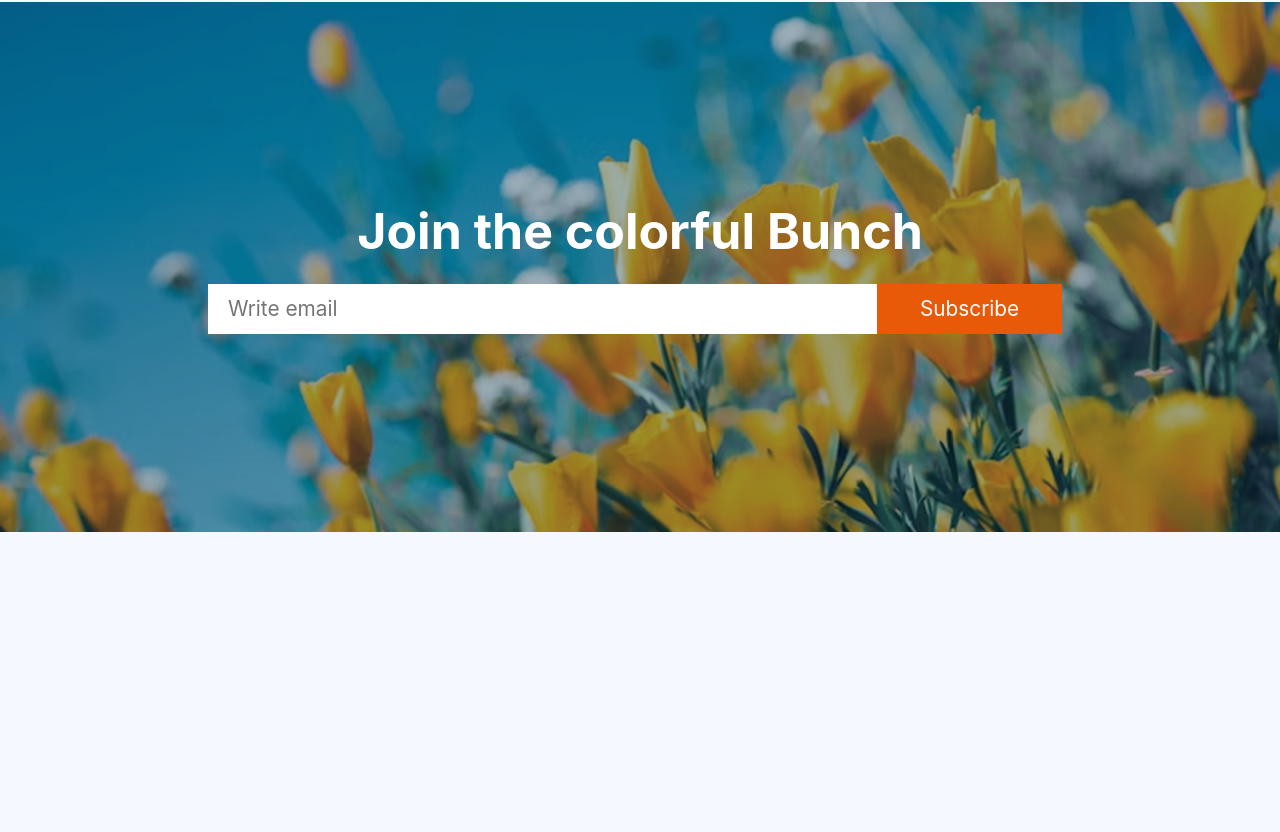
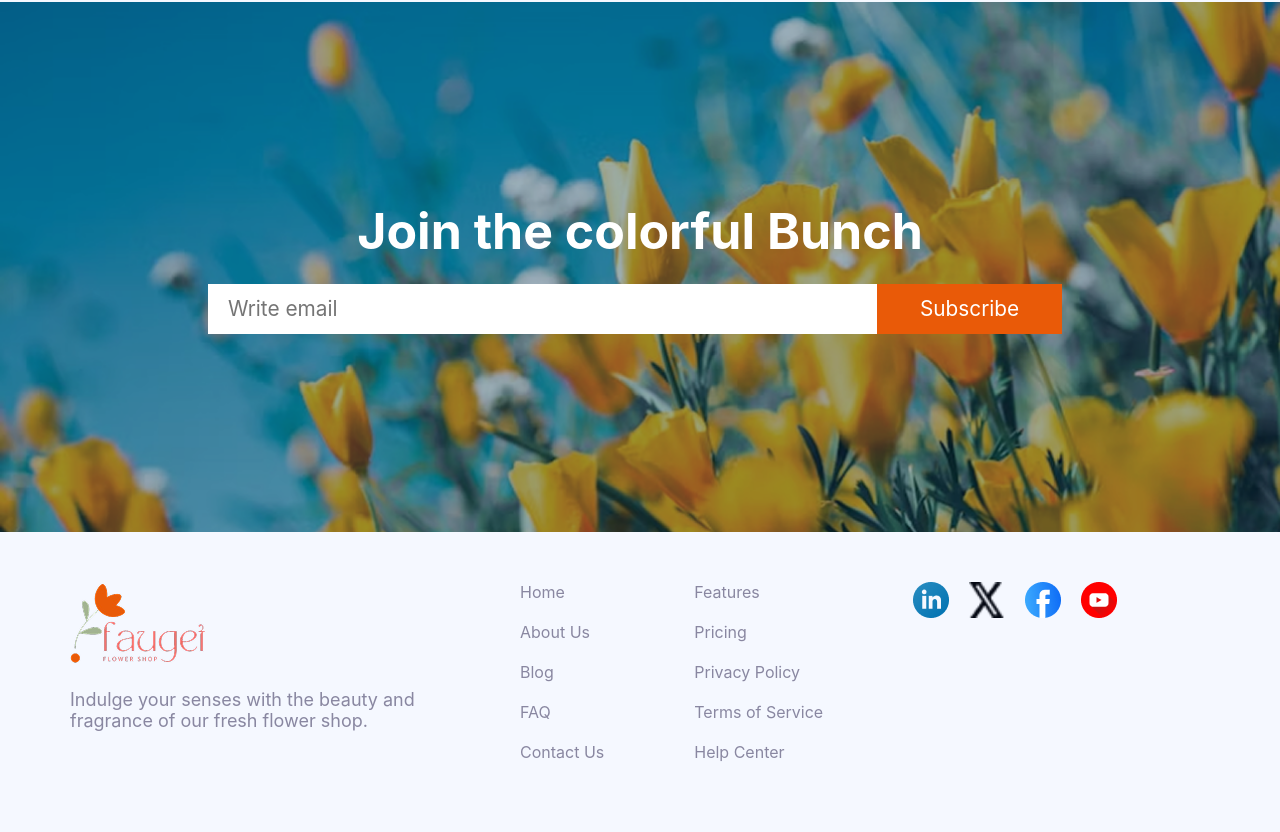
Before and after one commit to shahedkbd/flower-market, a plain HTML site: page index.html in a window 1280 px wide. Shown: the part 3339-4171 px from the top of the page. Before the commit the page ends 3871 px from the top, so only its background shows below. Drawn offline with Linux system fonts and the light colour scheme.

Commit message:
Added Footer Section

```diff
--- a/index.html
+++ b/index.html
@@ -101,7 +101,7 @@
                 <img src="./assets/flower-store.png" alt="" class="flower-store">
             </div>
             <div class="flower_plants_section_right">
-                <h2 class="noto-serif-font flower_planks_title">Flower & Plants Lover</h2>
+                <h2 class="noto-serif-font flower_planks_title">Flower & Plants <br class="hide"> Lover</h2>
                 <ul>
                     <li class="inter-font gray-color flower_planks_description">Indulge your senses with the beauty and fragrance of our fresh flower shop. From classic roses to exotic blooms, we offer a wide variety of fresh.</li>
                     <li class="inter-font gray-color flower_planks_description">Indulge your senses with the beauty and fragrance of our fresh flower shop. From classic roses to exotic blooms, we offer a wide variety of fresh.</li>
@@ -139,11 +139,34 @@
                 <input type="email" placeholder="Write email" id="email-box" class="inter-font">
                 <input type="submit" value="Subscribe" id="subscribe-button" class="inter-font">
             </div>
-
         </section>
     </main>
-    <footer>
-
+    <!-- Footer Section -->
+    <footer class="footer-section">
+        <div class="logo-text">
+            <img src="./assets/logo.png" alt="">
+            <h4 class="inter-font gray-color">Indulge your senses with the beauty and fragrance of our fresh flower shop. </h4>
+        </div>
+        <ul class="footer-menu">
+            <li class="inter-font gray-color">Home</li>
+            <li class="inter-font gray-color">About Us</li>
+            <li class="inter-font gray-color">Blog</li>
+            <li class="inter-font gray-color">FAQ</li>
+            <li class="inter-font gray-color">Contact Us</li>
+        </ul>
+        <ul class="footer-quicklink">
+            <li class="inter-font gray-color">Features</li>
+            <li class="inter-font gray-color">Pricing</li>
+            <li class="inter-font gray-color">Privacy Policy</li>
+            <li class="inter-font gray-color">Terms of Service</li>
+            <li class="inter-font gray-color">Help Center</li>
+        </ul>
+        <div class="social-logo">
+            <img src="./assets/icon-linkedin.png" alt="" width="36px" height="36px">
+            <img src="./assets/icon-twitter.png" alt="" width="36px" height="36px">
+            <img src="./assets/icon-facebook.png" alt="" width="36px" height="36px">
+            <img src="./assets/icon-youtube.png" alt="" width="36px" height="36px">
+        </div>
     </footer>
 </body>
 </html>
--- a/styles/flower.css
+++ b/styles/flower.css
@@ -45,7 +45,8 @@ body{
 .hero_section,
 .product_section,
 .flower_plants_section,
-.latest-deals_section{
+.latest-deals_section,
+.footer-section{
     max-width: 1140px;
 }
 /* Colors */
@@ -208,7 +209,22 @@ body{
     top: 0px;
     left: 320px;
     z-index: 3;
+
  }
+ /* Trusted Sticker Animation */
+ @-webkit-keyframes rotating {
+    from{
+        -webkit-transform: rotate(0deg);
+    }
+    to{
+        -webkit-transform: rotate(360deg);
+    }
+}
+
+.trusted-badge {
+    -webkit-animation: rotating 3s linear infinite;
+}
+
 
 /* Latest Deals Section */
 .latest-deals_section{
@@ -326,6 +342,49 @@ body{
 }
 
 
+/* Footer Section */
+.footer-section{
+    display: flex;
+    justify-self: center;
+    column-gap: 90px;
+    width: 1140px;
+    text-align: left;
+    padding: 50px 0px;
+
+}
+.logo-text{
+    width: 360px;
+}
+.footer-menu{
+    list-style: none;
+}
+.footer-menu li{
+    margin-bottom: 20px;
+}
+.footer-quicklink{
+    list-style: none;
+}
+.footer-quicklink li{
+    margin-bottom: 20px;
+}
+.social-logo{
+    display: flex;
+    justify-content: center;
+
+}
+.social-logo img{
+    margin-right: 20px;
+}
+
+.logo-text img{
+    margin-bottom: 20px;
+}
+.logo-text h4{
+    font-size: 1.125rem;
+    font-weight: 400;
+}
+
+
 
 
 /* Mobile Responsive 576px */
@@ -363,6 +422,12 @@ body{
     }
     .trusted-badge{
         display: none;
+    }
+    .hide{
+        display: none;
+    }
+    .flower_planks_title{
+        font-size: 2.8rem;
     }
     .flower-store{
         position:relative;
@@ -412,4 +477,18 @@ body{
         font-size: 1.2rem;
     }
 
+    .footer-section{
+        display: flex;
+        flex-direction: column;
+        justify-self: left;
+        column-gap: 0;
+        width: 90%;
+        padding: 20px;
+        text-align: left;
+    }
+    .social-logo{
+        display: flex;
+        justify-content: left;
+
 }
+}
```
